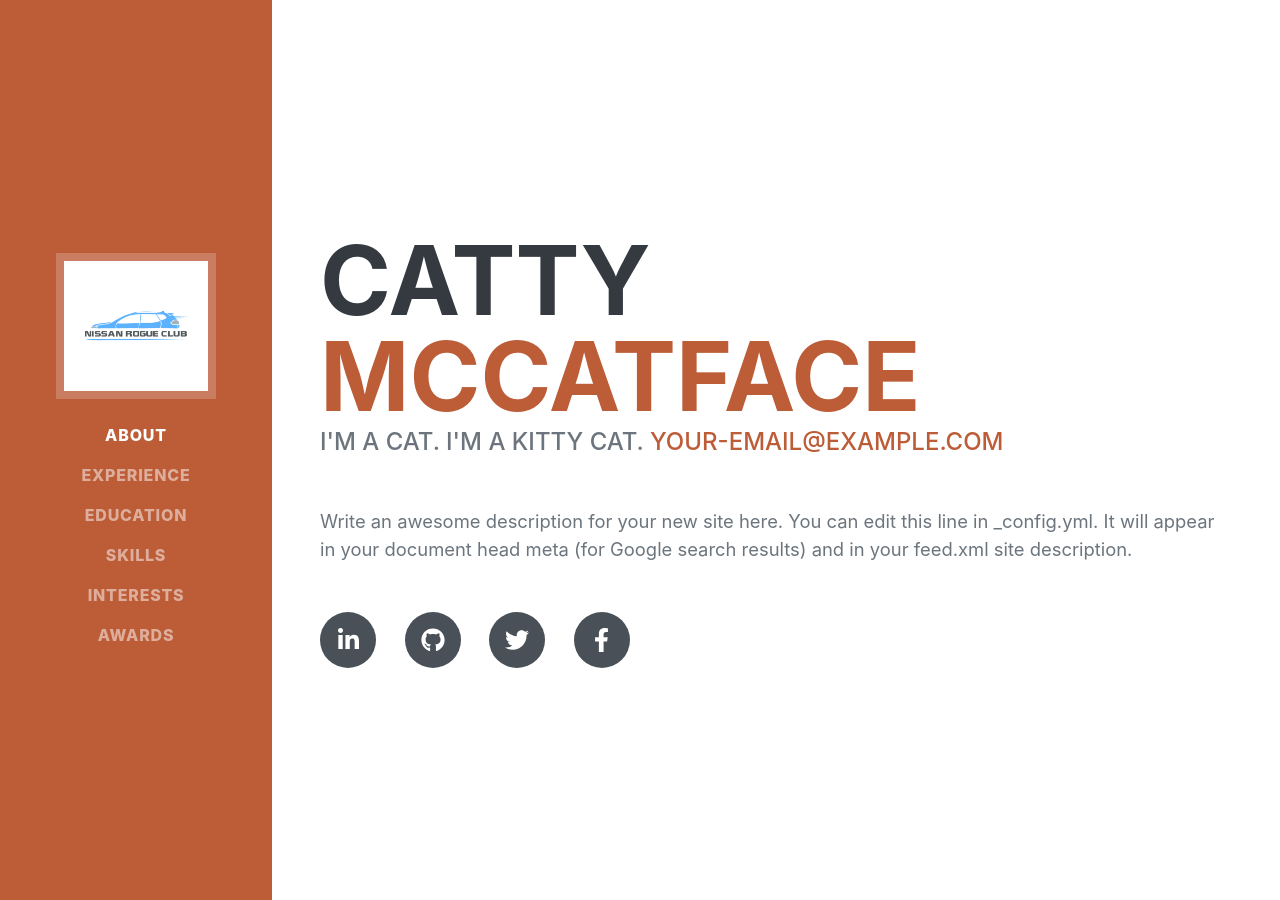
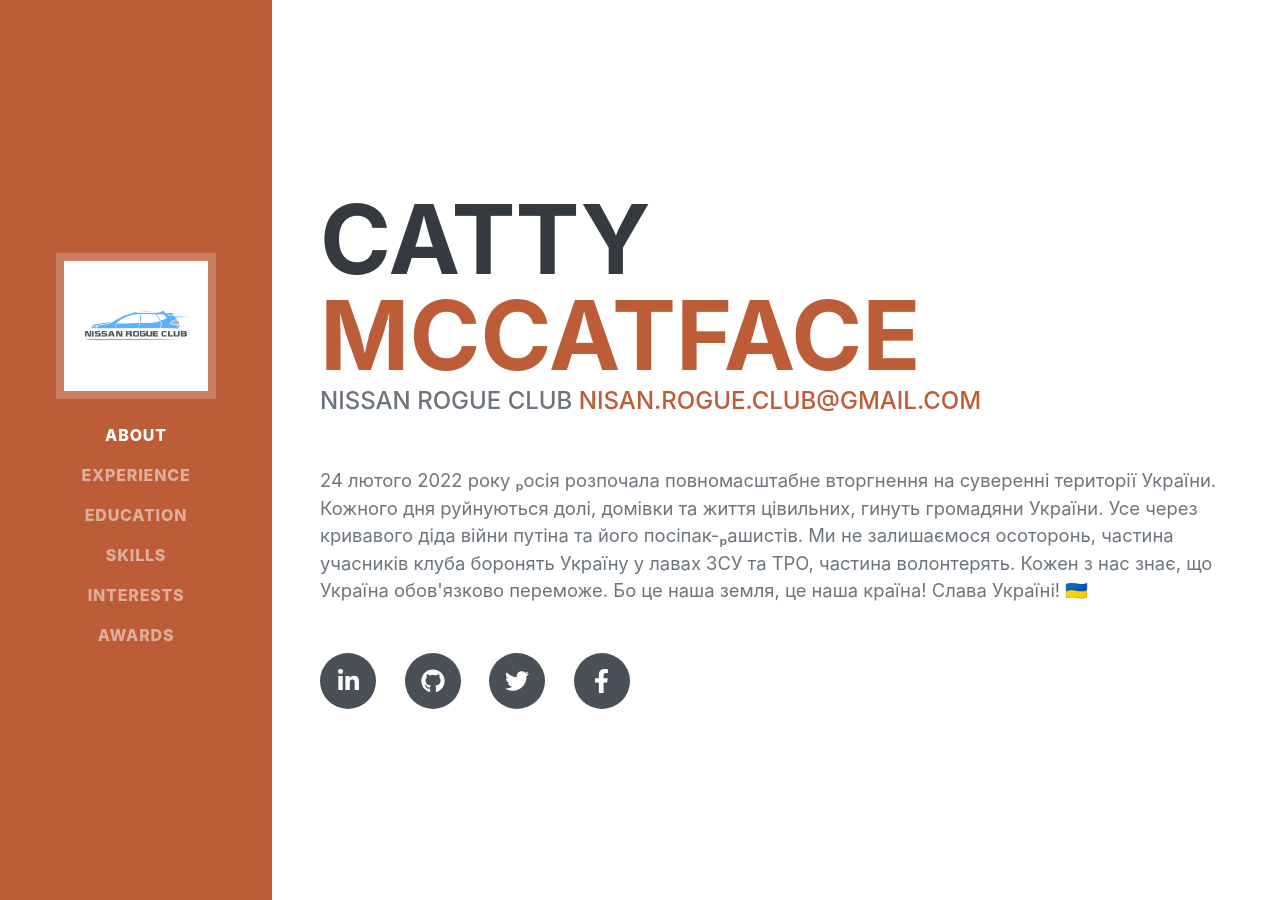
Before and after one commit to daredevil-ua/daredevil-ua, a Jekyll site: the page built from index.html, in a window 1280 px wide and 900 px high. Built offline with Jekyll 4.4.1, drawn with Linux system fonts in a browser that asks for light colours; nearby versions of some CDN libraries; some web fonts are replaced; the list of posts is cut into pages by our own code.

Commit message:
title page updated

```diff
--- a/_config.yml
+++ b/_config.yml
@@ -1,12 +1,12 @@
 # --- Required options --- #
 
 title-head: NRC Army Help
-subheading: I'm a cat. I'm a kitty cat.
+subheading: Nissan Rogue Club
 
 # Name of author
 author: Ivan Chornyi
 
-email: your-email@example.com
+email: nisan.rogue.club@gmail.com
 
 baseurl: "" # the subpath of your site, e.g. blog
 url: "https://armyhelp.nissan-rogue.club" # the base hostname & protocol for your site, e.g. http://example.com
@@ -14,9 +14,11 @@ url: "https://armyhelp.nissan-rogue.club" # the base hostname & protocol for you
 # --- General options --- #
 
 description: >- # this means to ignore newlines until "baseurl:"
-  Write an awesome description for your new site here. You can edit this
-  line in _config.yml. It will appear in your document head meta (for
-  Google search results) and in your feed.xml site description.
+  24 лютого 2022 року ₚосія розпочала повномасштабне вторгнення на суверенні території України.
+  Кожного дня руйнуються долі, домівки та життя цівильних, гинуть громадяни України.
+  Усе через кривавого діда війни путіна та його посіпак-ₚашистів.
+  Ми не залишаємося осоторонь, частина учасників клуба боронять Україну у лавах ЗСУ та ТРО, частина волонтерять.
+  Кожен з нас знає, що Україна обов'язково переможе. Бо це наша земля, це наша країна! Слава Україні! 🇺🇦
 
 # Excerpt word length - Truncate the excerpt of each post on the blog posts page to the specified number of words
 excerpt_length: 50
```
Also changed, not shown: 1 other file.
